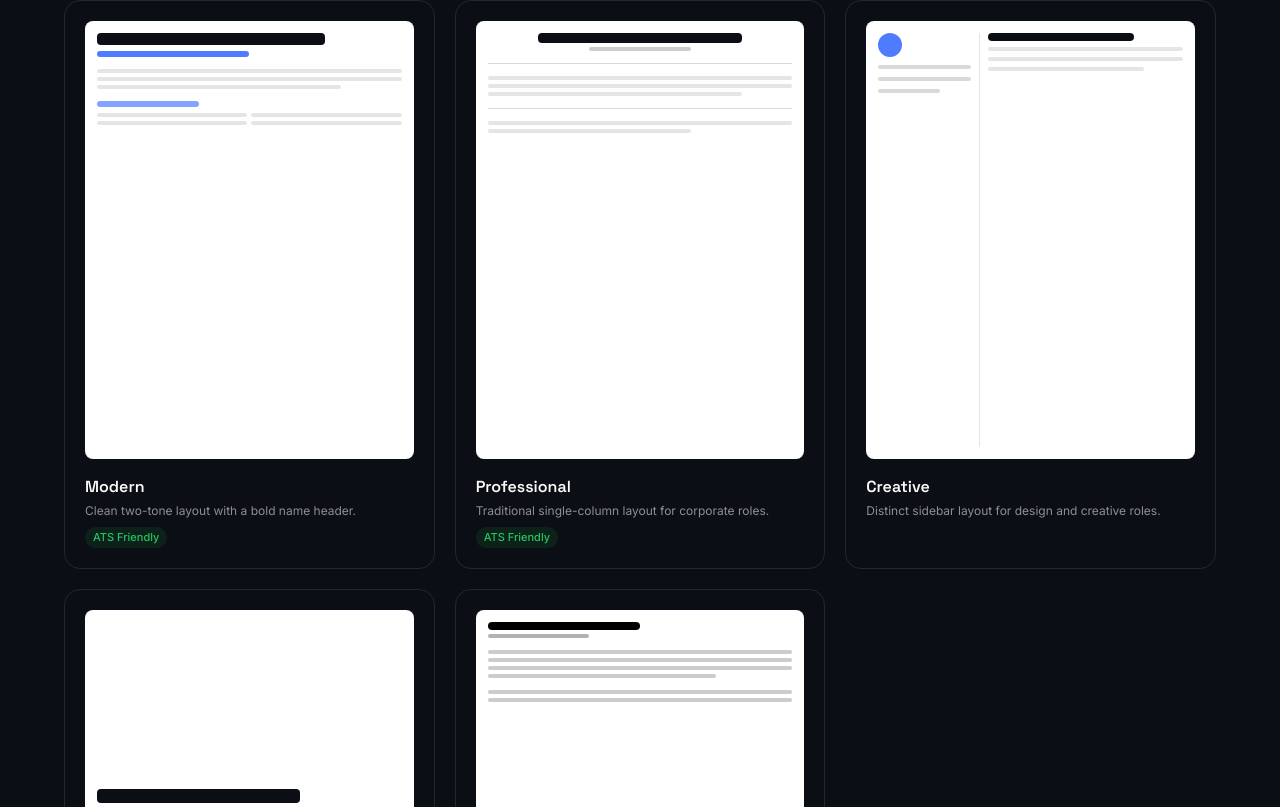
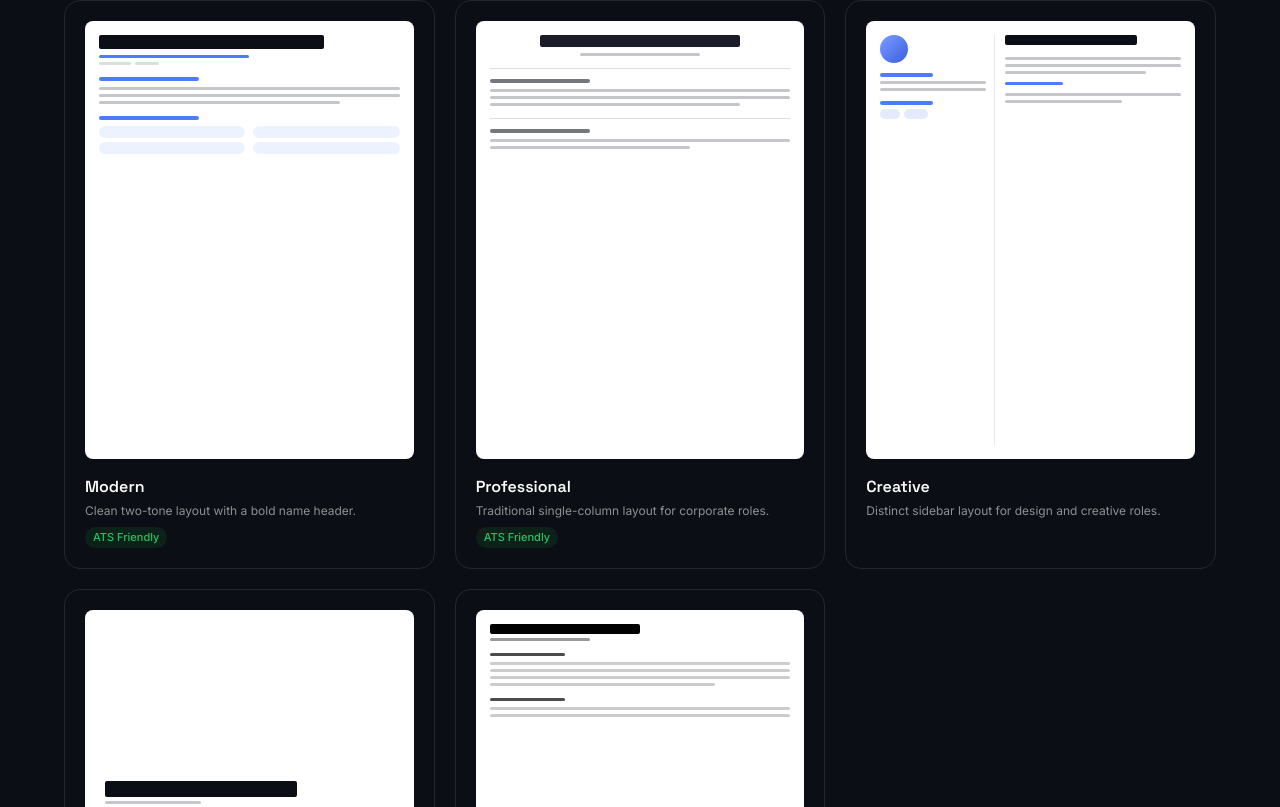
Before and after one commit to BuildWithThapa/BuildWithMe, a Next.js app: page /cv-builder in a window 1280 px wide. Shown: the part 713-1520 px from the top of the page. Built offline with nearby package versions, Linux system fonts and the light colour scheme; no server answers.

Commit message:
Enhance TemplateThumbnail styling and structure
Updated the TemplateThumbnail component to enhance the visual representation of CV templates. Improved styling and structure for better user experience.

```diff
--- a/src/components/cv/TemplateThumbnail.tsx
+++ b/src/components/cv/TemplateThumbnail.tsx
@@ -3,29 +3,37 @@ interface TemplateThumbnailProps {
 }
 
 /**
- * Renders a small visual mockup of each template's layout using plain CSS
- * blocks — gives users a real sense of the structure without needing actual
- * screenshot assets.
+ * Renders a small visual mockup of each template's layout — styled to look
+ * like a miniature real CV (readable-looking text lines, real accent colors,
+ * avatar placeholder) rather than plain gray wireframe bars.
  */
 export function TemplateThumbnail({ slug }: TemplateThumbnailProps) {
-  const base = "aspect-[3/4] w-full rounded-lg bg-white p-3 overflow-hidden";
+  const base = "aspect-[3/4] w-full rounded-lg bg-white p-3.5 overflow-hidden shadow-sm";
+  const textLine = (widthClass: string, extra = "") => (
+    <div className={`h-[3px] rounded-full bg-[#1a1d29]/25 ${widthClass} ${extra}`} />
+  );
 
   if (slug === "modern") {
     return (
       <div className={base}>
-        <div className="h-3 w-3/4 rounded bg-ink-900" />
-        <div className="mt-1.5 h-1.5 w-1/2 rounded bg-signal-500" />
-        <div className="mt-3 space-y-1">
-          <div className="h-1 w-full rounded bg-black/10" />
-          <div className="h-1 w-full rounded bg-black/10" />
-          <div className="h-1 w-4/5 rounded bg-black/10" />
+        <div className="h-3.5 w-3/4 rounded-sm bg-[#0B0E14]" />
+        <div className="mt-1.5 h-[3px] w-1/2 rounded-full bg-signal-500" />
+        <div className="mt-1 flex gap-1">
+          <div className="h-[3px] w-8 rounded-full bg-[#1a1d29]/15" />
+          <div className="h-[3px] w-6 rounded-full bg-[#1a1d29]/15" />
         </div>
-        <div className="mt-3 h-1.5 w-1/3 rounded bg-signal-500/70" />
-        <div className="mt-1.5 grid grid-cols-2 gap-1">
-          <div className="h-1 rounded bg-black/10" />
-          <div className="h-1 rounded bg-black/10" />
-          <div className="h-1 rounded bg-black/10" />
-          <div className="h-1 rounded bg-black/10" />
+        <div className="mt-3 h-[4px] w-1/3 rounded-full bg-signal-500" />
+        <div className="mt-1.5 space-y-1">
+          {textLine("w-full")}
+          {textLine("w-full")}
+          {textLine("w-4/5")}
+        </div>
+        <div className="mt-3 h-[4px] w-1/3 rounded-full bg-signal-500" />
+        <div className="mt-1.5 grid grid-cols-2 gap-x-2 gap-y-1">
+          <div className="h-3 rounded-full bg-signal-500/10" />
+          <div className="h-3 rounded-full bg-signal-500/10" />
+          <div className="h-3 rounded-full bg-signal-500/10" />
+          <div className="h-3 rounded-full bg-signal-500/10" />
         </div>
       </div>
     );
@@ -35,19 +43,21 @@ export function TemplateThumbnail({ slug }: TemplateThumbnailProps) {
     return (
       <div className={base}>
         <div className="text-center">
-          <div className="mx-auto h-2.5 w-2/3 rounded bg-ink-900" />
-          <div className="mx-auto mt-1 h-1 w-1/3 rounded bg-black/20" />
+          <div className="mx-auto h-3 w-2/3 rounded-sm bg-[#1a1d29]" />
+          <div className="mx-auto mt-1.5 h-[3px] w-2/5 rounded-full bg-[#1a1d29]/25" />
         </div>
-        <div className="mt-3 h-px w-full bg-black/15" />
-        <div className="mt-3 space-y-1">
-          <div className="h-1 w-full rounded bg-black/10" />
-          <div className="h-1 w-full rounded bg-black/10" />
-          <div className="h-1 w-5/6 rounded bg-black/10" />
+        <div className="mt-3 h-px w-full bg-[#1a1d29]/15" />
+        <div className="mt-2.5 h-[4px] w-1/3 rounded-full bg-[#1a1d29]/60" />
+        <div className="mt-1.5 space-y-1">
+          {textLine("w-full")}
+          {textLine("w-full")}
+          {textLine("w-5/6")}
         </div>
-        <div className="mt-3 h-px w-full bg-black/15" />
-        <div className="mt-3 space-y-1">
-          <div className="h-1 w-full rounded bg-black/10" />
-          <div className="h-1 w-2/3 rounded bg-black/10" />
+        <div className="mt-3 h-px w-full bg-[#1a1d29]/15" />
+        <div className="mt-2.5 h-[4px] w-1/3 rounded-full bg-[#1a1d29]/60" />
+        <div className="mt-1.5 space-y-1">
+          {textLine("w-full")}
+          {textLine("w-2/3")}
         </div>
       </div>
     );
@@ -55,18 +65,34 @@ export function TemplateThumbnail({ slug }: TemplateThumbnailProps) {
 
   if (slug === "creative") {
     return (
-      <div className={`${base} flex gap-2`}>
-        <div className="w-1/3 space-y-2 border-r border-black/10 pr-2">
-          <div className="h-6 w-6 rounded-full bg-signal-500" />
-          <div className="h-1 w-full rounded bg-black/15" />
-          <div className="h-1 w-full rounded bg-black/15" />
-          <div className="h-1 w-2/3 rounded bg-black/15" />
+      <div className={`${base} flex gap-2.5`}>
+        <div className="w-[38%] space-y-2.5 border-r border-[#1a1d29]/10 pr-2">
+          <div className="h-7 w-7 rounded-full bg-gradient-to-br from-signal-400 to-signal-600" />
+          <div className="space-y-1">
+            <div className="h-[4px] w-1/2 rounded-full bg-signal-500" />
+            {textLine("w-full")}
+            {textLine("w-full")}
+          </div>
+          <div className="space-y-1">
+            <div className="h-[4px] w-1/2 rounded-full bg-signal-500" />
+            <div className="flex flex-wrap gap-1">
+              <div className="h-2.5 w-5 rounded-full bg-signal-500/15" />
+              <div className="h-2.5 w-6 rounded-full bg-signal-500/15" />
+            </div>
+          </div>
         </div>
-        <div className="flex-1 space-y-1.5">
-          <div className="h-2 w-3/4 rounded bg-ink-900" />
-          <div className="mt-2 h-1 w-full rounded bg-black/10" />
-          <div className="h-1 w-full rounded bg-black/10" />
-          <div className="h-1 w-4/5 rounded bg-black/10" />
+        <div className="flex-1 space-y-2">
+          <div className="h-2.5 w-3/4 rounded-sm bg-[#0B0E14]" />
+          <div className="space-y-1 pt-1">
+            {textLine("w-full")}
+            {textLine("w-full")}
+            {textLine("w-4/5")}
+          </div>
+          <div className="h-[3px] w-1/3 rounded-full bg-signal-500" />
+          <div className="space-y-1">
+            {textLine("w-full")}
+            {textLine("w-2/3")}
+          </div>
         </div>
       </div>
     );
@@ -74,16 +100,17 @@ export function TemplateThumbnail({ slug }: TemplateThumbnailProps) {
 
   if (slug === "minimal") {
     return (
-      <div className={`${base} flex flex-col justify-center`}>
-        <div className="h-3.5 w-2/3 rounded bg-ink-900" />
-        <div className="mt-4 space-y-2">
-          <div className="h-0.5 w-full rounded bg-black/10" />
-          <div className="h-0.5 w-full rounded bg-black/10" />
-          <div className="h-0.5 w-3/4 rounded bg-black/10" />
+      <div className={`${base} flex flex-col justify-center px-5`}>
+        <div className="h-4 w-2/3 rounded-sm bg-[#0B0E14]" />
+        <div className="mt-1 h-[3px] w-1/3 rounded-full bg-[#1a1d29]/25" />
+        <div className="mt-5 space-y-1.5">
+          {textLine("w-full")}
+          {textLine("w-full")}
+          {textLine("w-3/4")}
         </div>
-        <div className="mt-4 space-y-2">
-          <div className="h-0.5 w-full rounded bg-black/10" />
-          <div className="h-0.5 w-2/3 rounded bg-black/10" />
+        <div className="mt-5 space-y-1.5">
+          {textLine("w-full")}
+          {textLine("w-2/3")}
         </div>
       </div>
     );
@@ -91,17 +118,19 @@ export function TemplateThumbnail({ slug }: TemplateThumbnailProps) {
 
   return (
     <div className={base}>
-      <div className="h-2 w-1/2 rounded bg-black" />
-      <div className="mt-1 h-1 w-1/3 rounded bg-black/30" />
-      <div className="mt-3 space-y-1">
-        <div className="h-1 w-full rounded bg-black/20" />
-        <div className="h-1 w-full rounded bg-black/20" />
-        <div className="h-1 w-full rounded bg-black/20" />
-        <div className="h-1 w-3/4 rounded bg-black/20" />
+      <div className="h-2.5 w-1/2 rounded-sm bg-black" />
+      <div className="mt-1 h-[3px] w-1/3 rounded-full bg-black/40" />
+      <div className="mt-3 h-[3px] w-1/4 rounded-full bg-black/70" />
+      <div className="mt-1.5 space-y-1">
+        {textLine("w-full", "bg-black/20")}
+        {textLine("w-full", "bg-black/20")}
+        {textLine("w-full", "bg-black/20")}
+        {textLine("w-3/4", "bg-black/20")}
       </div>
-      <div className="mt-3 space-y-1">
-        <div className="h-1 w-full rounded bg-black/20" />
-        <div className="h-1 w-full rounded bg-black/20" />
+      <div className="mt-3 h-[3px] w-1/4 rounded-full bg-black/70" />
+      <div className="mt-1.5 space-y-1">
+        {textLine("w-full", "bg-black/20")}
+        {textLine("w-full", "bg-black/20")}
       </div>
     </div>
   );
```
